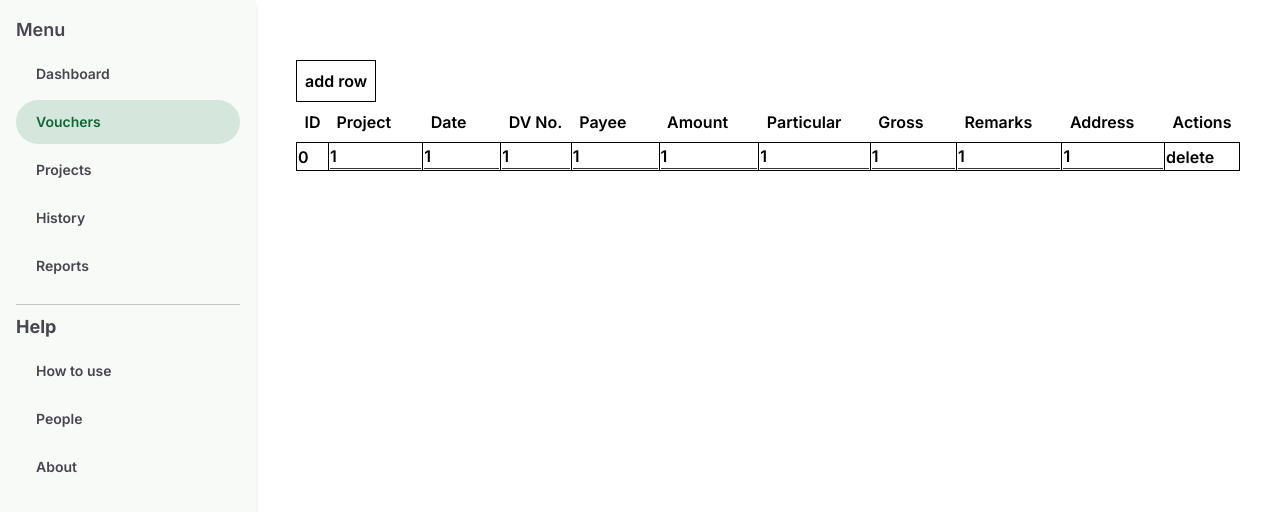
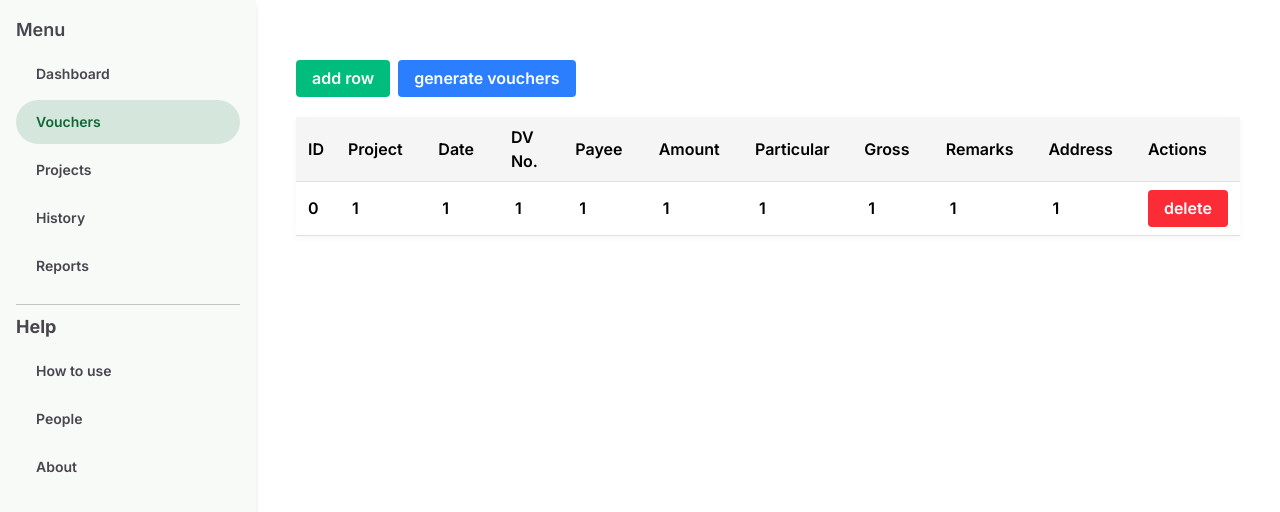
Before and after one commit to up-nismed-195/accounting-system, a SvelteKit app: page /vouchers in a window 1280 px wide. Shown: the top 512 px of the page. Built offline with nearby package versions, Linux system fonts and the light colour scheme.

Commit message:
make vouchers pretty

```diff
--- a/src/app.css
+++ b/src/app.css
@@ -8,3 +8,55 @@
   --color-tertiary: #EBF6EF;
   --color-display: #49454F;
 }
+
+/* Global styles */
+table {
+  width: 100%;
+  border-collapse: collapse;
+  background: #fff;
+  box-shadow: 0 2px 8px rgba(0,0,0,0.04);
+}
+
+thead tr {
+  background: #f5f5f5;
+}
+
+td {
+  padding: 0.5rem 0.75rem;
+  text-align: left;
+  border-bottom: 1px solid #e0e0e0;
+}
+
+
+
+tr:nth-child(even) {
+  background: #fafbfc;
+}
+
+tr:hover {
+  background: #f0f4fa;
+}
+
+.underline-input {
+  border: none;
+  border-bottom: 1px solid rgba(25, 118, 210, 0);
+  background: transparent;
+  outline: none;
+  width: 100%;
+  padding: 3px 4px;
+  font-size: 1rem;
+  transition: border-color 0.1s;
+}
+.underline-input:focus {
+  border-bottom: 2px solid rgba(25, 118, 210, 0.5);
+}
+
+button {
+  /* color: #fff; */
+  border: none;
+  border-radius: 4px;
+  padding: 0.4em 1em;
+  cursor: pointer;
+  font-size: 1rem;
+  transition: background 0.2s;
+}
--- a/src/routes/vouchers/+page.svelte
+++ b/src/routes/vouchers/+page.svelte
@@ -19,14 +19,20 @@
       }
 
       $table_data.rows = [...$table_data.rows, toAdd]
-      console.log($table_data.rows)
     }
 
-
+  function generateVouchers() {
+    console.log($table_data.rows)
+  }
 
 </script>
 
-<button onclick={addRow} class="border p-2">add row</button>
+<div class="flex mb-5 gap-2 text-white">
+  <button onclick={addRow} class="bg-emerald-500 hover:bg-emerald-600">add row</button>
+  <button onclick={generateVouchers} class="bg-blue-500 hover:bg-blue-600">generate vouchers</button>
+</div>
+
+
 
 <table>
 <thead>
--- a/src/routes/vouchers/Row.svelte
+++ b/src/routes/vouchers/Row.svelte
@@ -29,32 +29,20 @@
 <tr>
     <td>{i}</td>
     {#each keys as key}
-        <td>
+        <td class="">
             <input
                 type="text"
                 class="underline-input"
                 value={row[key]}
-                on:input={e => updateValue(key, e.target.value)}
+                oninput={e => updateValue(key, e.target.value)}
             />
         </td>
     {/each}
     <td>
-    <button on:click={deleteRow}>delete</button>
+        <button onclick={deleteRow} class="bg-red-500 hover:bg-red-600 text-white">delete</button>
     </td>
 </tr>
 
 <style>
-    tr, td {
-        border: 1px solid black;
-        padding: 1px;
-    }
 
-
-    .underline-input {
-        border: none;
-        border-bottom: 1px solid #333;
-        background: transparent;
-        outline: none;
-        width: 100%;
-    }
 </style>
```
